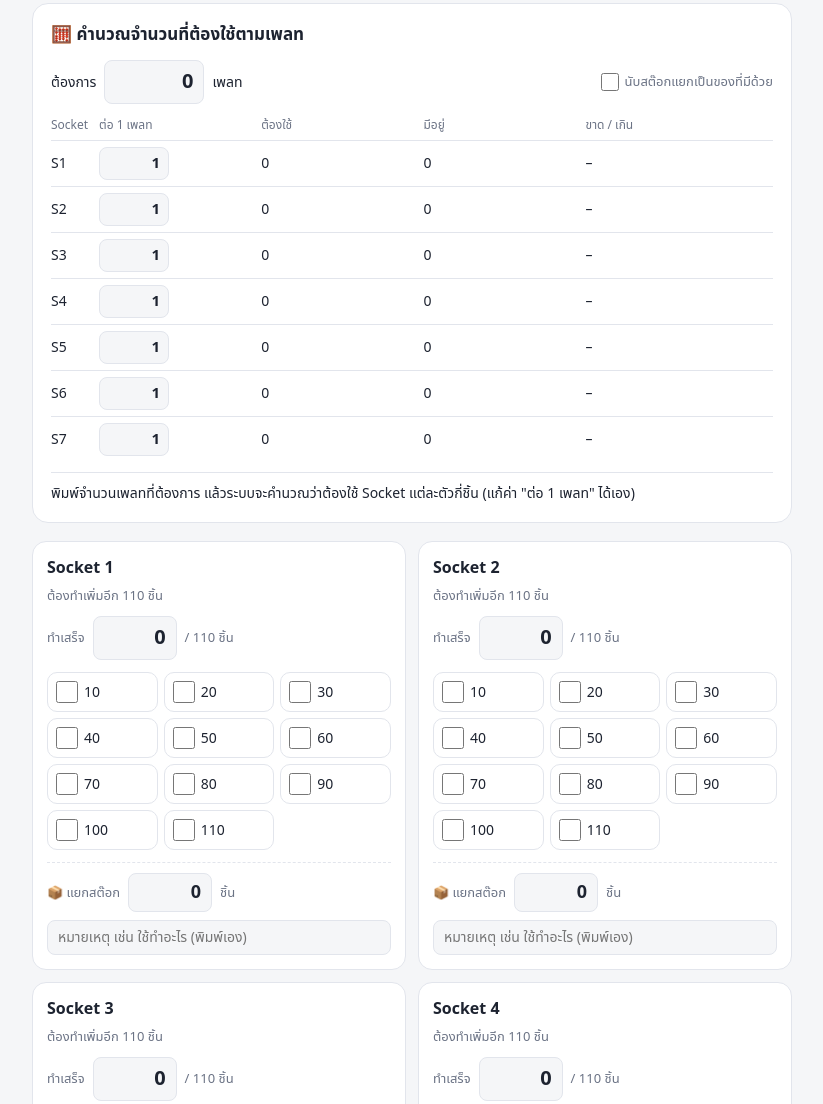
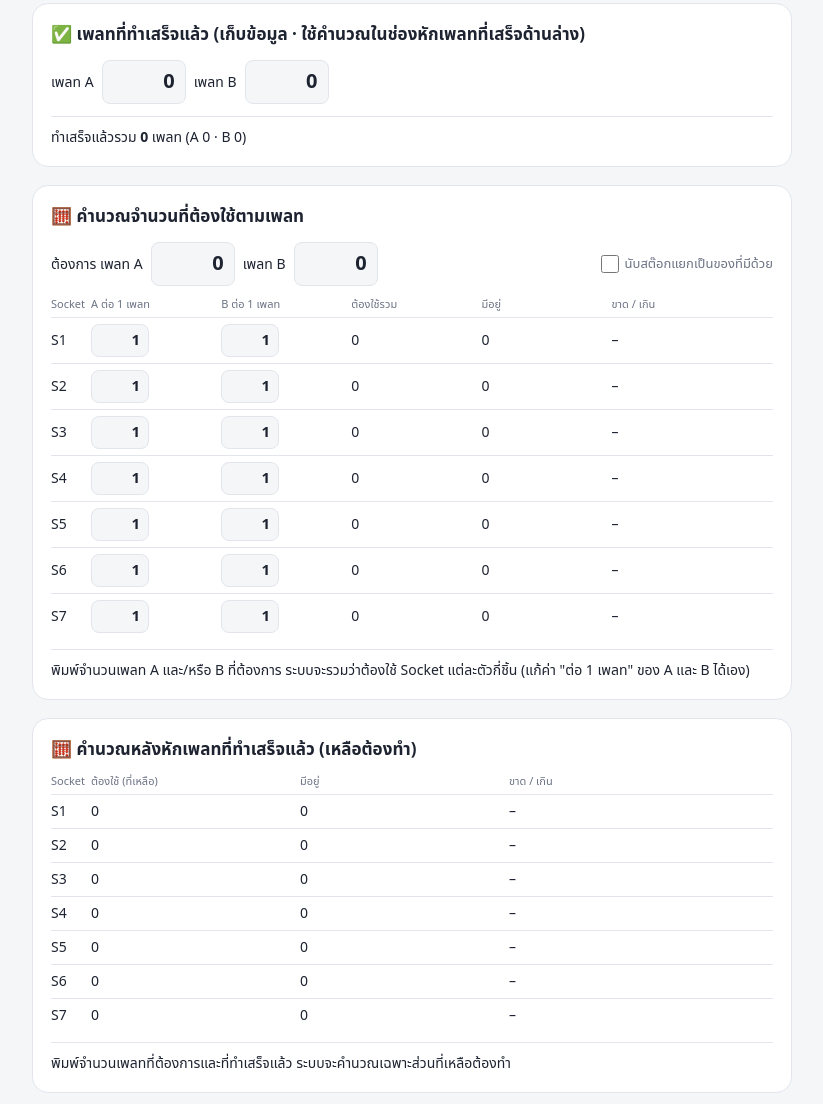
Before and after one commit to augustzaza22-glitch/socket, a plain HTML site: page index.html in a window 1280 px wide. Shown: the part 1109-2213 px from the top of the page, without its empty margins (228-1051 px from the left). Drawn offline with Linux system fonts and the light colour scheme.

Commit message:
Update index.html

```diff
--- a/index.html
+++ b/index.html
@@ -61,15 +61,16 @@ button{margin-top:18px;background:none;border:1px solid var(--line);color:var(--
 .srow .sv{font-weight:600;white-space:nowrap}.srow .snt{color:var(--muted)}
 .btn2{margin-left:6px}
 .planin{display:flex;align-items:center;gap:8px;flex-wrap:wrap;font-size:14px;margin-bottom:12px}
-.planin input.pn2{width:100px;font:inherit;font-size:20px;font-weight:600;padding:6px 10px;border:1px solid var(--line);border-radius:8px;background:var(--bg);color:var(--text);text-align:right}
+.planin input.pn2{width:84px;font:inherit;font-size:20px;font-weight:600;padding:6px 10px;border:1px solid var(--line);border-radius:8px;background:var(--bg);color:var(--text);text-align:right}
 .planin input:focus,.prow input:focus{outline:2px solid var(--acc);border-color:var(--acc)}
 label.pchk{width:auto;border:0;padding:0;margin-left:auto;font-size:13px;color:var(--muted)}
 label.pchk:has(input:checked){background:none;border:0}
 label.pchk input{width:18px;height:18px}
-.prow{display:grid;grid-template-columns:42px 1fr 1fr 1fr 1.2fr;gap:6px;align-items:center;padding:6px 0;border-top:1px solid var(--line);font-size:14px}
-.prow.ph{border-top:0;font-size:12px;color:var(--muted);padding-top:0}
-.prow input{width:100%;max-width:70px;font:inherit;font-size:15px;font-weight:600;padding:4px 8px;border:1px solid var(--line);border-radius:8px;background:var(--bg);color:var(--text);text-align:right}
+.prow{display:grid;grid-template-columns:34px 1fr 1fr 1fr 1fr 1.3fr;gap:6px;align-items:center;padding:6px 0;border-top:1px solid var(--line);font-size:14px}
+.prow.ph{border-top:0;font-size:11px;line-height:1.2;color:var(--muted);padding-top:0}
+.prow input{width:100%;max-width:58px;font:inherit;font-size:15px;font-weight:600;padding:4px 8px;border:1px solid var(--line);border-radius:8px;background:var(--bg);color:var(--text);text-align:right}
 .prow .okc{color:var(--ok);font-weight:600}.prow .shc{color:var(--warn);font-weight:600}
+.prow.p2{grid-template-columns:34px 1fr 1fr 1.3fr}
 .psum{font-size:14px;margin-top:10px;padding-top:10px;border-top:1px solid var(--line)}
 #copybox{display:none;margin-top:14px;background:var(--card);border:1px solid var(--line);border-radius:12px;padding:14px}
 #copybox textarea{width:100%;font-family:monospace;font-size:12px;background:var(--bg);color:var(--text);border:1px solid var(--line);border-radius:8px;padding:8px}
@@ -88,10 +89,15 @@ label.pchk input{width:18px;height:18px}
   </div>
   <div class="dash"><h2>📊 Dashboard สรุปผล</h2><div id="dash"></div></div>
   <div class="dash" id="stockpanel"><h2>📦 สต๊อกแยก (เก็บไว้ใช้อย่างอื่น)</h2><div id="stocksum"></div></div>
+  <div class="dash" id="donepanel"><h2>✅ เพลทที่ทำเสร็จแล้ว (เก็บข้อมูล · ใช้คำนวณในช่องหักเพลทที่เสร็จด้านล่าง)</h2>
+    <div class="planin"><span>เพลท A</span><input class="pn2" id="planDa" type="text" inputmode="numeric" autocomplete="off" aria-label="จำนวนเพลท A ที่ทำเสร็จแล้ว"><span>เพลท B</span><input class="pn2" id="planDb" type="text" inputmode="numeric" autocomplete="off" aria-label="จำนวนเพลท B ที่ทำเสร็จแล้ว"></div>
+    <div class="psum" id="donesum"></div></div>
   <div class="dash" id="planpanel"><h2>🧮 คำนวณจำนวนที่ต้องใช้ตามเพลท</h2>
-    <div class="planin"><span>ต้องการ</span><input class="pn2" id="planN" type="text" inputmode="numeric" autocomplete="off" aria-label="จำนวนเพลทที่ต้องการ"><span>เพลท</span>
+    <div class="planin"><span>ต้องการ เพลท A</span><input class="pn2" id="planNa" type="text" inputmode="numeric" autocomplete="off" aria-label="จำนวนเพลท A ที่ต้องการ"><span>เพลท B</span><input class="pn2" id="planNb" type="text" inputmode="numeric" autocomplete="off" aria-label="จำนวนเพลท B ที่ต้องการ">
       <label class="pchk"><input type="checkbox" id="planStock">นับสต๊อกแยกเป็นของที่มีด้วย</label></div>
     <div id="plantbl"></div><div class="psum" id="plansum"></div></div>
+  <div class="dash" id="planpanel2"><h2>🧮 คำนวณหลังหักเพลทที่ทำเสร็จแล้ว (เหลือต้องทำ)</h2>
+    <div id="plantbl2"></div><div class="psum" id="plansum2"></div></div>
   <div class="grid" id="grid"></div>
   <button id="export">⬇ ส่งออก Excel</button> <button id="reset">ล้างจำนวนที่ทำ</button><button id="resetstock" class="btn2">ล้างสต๊อกแยก</button>
   <div id="copybox">
@@ -132,10 +138,16 @@ function saveStock(i){
   });
 }
 const PKEY="socket-plan-v1";
-function normPlan(t){const o={n:0,per:Array(SOCKETS).fill(1),stock:false};
-  if(t&&typeof t==="object"){if(Number.isFinite(t.n))o.n=Math.max(0,Math.min(99999,Math.round(t.n)));
-    if(Array.isArray(t.per))for(let i=0;i<SOCKETS;i++)if(Number.isFinite(t.per[i]))o.per[i]=Math.max(0,Math.min(999,Math.round(t.per[i])));
-    o.stock=!!t.stock;}
+function normPlan(t){
+  const mk=()=>({n:0,done:0,per:Array(SOCKETS).fill(1)});
+  const o={a:mk(),b:mk(),stock:false,deduct:false};
+  const fill=(dst,src)=>{if(src&&typeof src==="object"){
+    if(Number.isFinite(src.n))dst.n=Math.max(0,Math.min(99999,Math.round(src.n)));
+    if(Number.isFinite(src.done))dst.done=Math.max(0,Math.min(99999,Math.round(src.done)));
+    if(Array.isArray(src.per))for(let i=0;i<SOCKETS;i++)if(Number.isFinite(src.per[i]))dst.per[i]=Math.max(0,Math.min(999,Math.round(src.per[i])));}};
+  if(t&&typeof t==="object"){
+    if(t.a||t.b){fill(o.a,t.a);fill(o.b,t.b);}else fill(o.a,t);
+    o.stock=!!t.stock;o.deduct=!!t.deduct;}
   return o;}
 let plan=normPlan(null);
 try{plan=normPlan(JSON.parse(localStorage.getItem(PKEY)||"null"));}catch(e){}
@@ -145,7 +157,7 @@ function savePlan(){
   if(!db)return;
   pendingP=true;const v=++verP;clearTimeout(timerP);
   timerP=setTimeout(async()=>{
-    try{await db.doc("tracker/plan").set({n:plan.n,per:plan.per,stock:plan.stock,t:Date.now()});
+    try{await db.doc("tracker/plan").set({a:plan.a,b:plan.b,stock:plan.stock,deduct:plan.deduct,t:Date.now()});
       setStatus("☁️ บันทึกแล้ว · ข้อมูลตรงกันทุกเครื่อง (มือถือ/คอมพิวเตอร์)");}
     catch(e){setStatus("⚠️ บันทึกขึ้นระบบไม่ได้ (อาจไม่มีสิทธิ์แก้ไข) — เก็บไว้ในเครื่องนี้");}
     if(verP===v)pendingP=false;
@@ -173,7 +185,7 @@ async function initDb(){
   let first=true;
   try{
     db.collection("tracker").onSnapshot(snap=>{
-      if(first&&snap.empty&&(state.some(x=>x>0)||stock.some(x=>x>0)||snote.some(Boolean)||plan.n>0)){first=false;save();saveStock();savePlan();setStatus("☁️ กำลังอัปโหลดข้อมูลในเครื่องนี้...");return;}
+      if(first&&snap.empty&&(state.some(x=>x>0)||stock.some(x=>x>0)||snote.some(Boolean)||plan.a.n>0||plan.b.n>0)){first=false;save();saveStock();savePlan();setStatus("☁️ กำลังอัปโหลดข้อมูลในเครื่องนี้...");return;}
       first=false;
       snap.docs.forEach(d=>{
         if(d.id==="plan"){if(!pendingP)plan=normPlan(d.data());try{localStorage.setItem(PKEY,JSON.stringify(plan));}catch(e){}return;}
@@ -230,45 +242,72 @@ function build(){
     cards.push({c,cnt,inp,boxes,sn,nt});grid.appendChild(c);
   });
 }
-const prefs=[];
+const prefs=[],prefs2=[],PK=["a","b"];
 function buildPlan(){
-  const t=$("plantbl");t.innerHTML='<div class="prow ph"><span>Socket</span><span>ต่อ 1 เพลท</span><span>ต้องใช้</span><span>มีอยู่</span><span>ขาด / เกิน</span></div>';
+  const t=$("plantbl");
+  t.innerHTML='<div class="prow ph"><span>Socket</span><span>A ต่อ 1 เพลท</span><span>B ต่อ 1 เพลท</span><span>ต้องใช้รวม</span><span>มีอยู่</span><span>ขาด / เกิน</span></div>';
   for(let i=0;i<SOCKETS;i++){
     const r=document.createElement("div");r.className="prow";
-    r.innerHTML='<span>S'+(i+1)+'</span><span><input type="text" inputmode="numeric" autocomplete="off"></span><span class="pneed"></span><span class="phave"></span><span class="pdiff"></span>';
-    const inp=r.querySelector("input");inp.setAttribute("aria-label","จำนวนชิ้นต่อ 1 เพลท Socket "+(i+1));
-    inp.onfocus=()=>inp.select();
-    inp.oninput=()=>{const raw=inp.value.replace(/\D/g,"").slice(0,3);plan.per[i]=Math.min(999,+raw||0);inp.value=raw===""?"":String(plan.per[i]);savePlan();update();};
-    inp.onblur=()=>{inp.value=plan.per[i];};
-    prefs.push({inp,need:r.querySelector(".pneed"),have:r.querySelector(".phave"),diff:r.querySelector(".pdiff")});
+    r.innerHTML='<span>S'+(i+1)+'</span><span><input data-k="a" type="text" inputmode="numeric" autocomplete="off"></span><span><input data-k="b" type="text" inputmode="numeric" autocomplete="off"></span><span class="pneed"></span><span class="phave"></span><span class="pdiff"></span>';
+    const ins={};
+    r.querySelectorAll("input").forEach(inp=>{const k=inp.dataset.k;ins[k]=inp;
+      inp.setAttribute("aria-label","จำนวนชิ้นต่อ 1 เพลท "+k.toUpperCase()+" Socket "+(i+1));
+      inp.onfocus=()=>inp.select();
+      inp.oninput=()=>{const raw=inp.value.replace(/\D/g,"").slice(0,3);plan[k].per[i]=Math.min(999,+raw||0);inp.value=raw===""?"":String(plan[k].per[i]);savePlan();update();};
+      inp.onblur=()=>{inp.value=plan[k].per[i];};});
+    prefs.push({ins,need:r.querySelector(".pneed"),have:r.querySelector(".phave"),diff:r.querySelector(".pdiff")});
     t.appendChild(r);
   }
-  const pn=$("planN");
-  pn.onfocus=()=>pn.select();
-  pn.oninput=()=>{const raw=pn.value.replace(/\D/g,"").slice(0,5);plan.n=+raw||0;pn.value=raw===""?"":String(plan.n);savePlan();update();};
-  pn.onblur=()=>{pn.value=plan.n;};
+  const t2=$("plantbl2");
+  t2.innerHTML='<div class="prow p2 ph"><span>Socket</span><span>ต้องใช้ (ที่เหลือ)</span><span>มีอยู่</span><span>ขาด / เกิน</span></div>';
+  for(let i=0;i<SOCKETS;i++){
+    const r=document.createElement("div");r.className="prow p2";
+    r.innerHTML='<span>S'+(i+1)+'</span><span class="pneed"></span><span class="phave"></span><span class="pdiff"></span>';
+    prefs2.push({need:r.querySelector(".pneed"),have:r.querySelector(".phave"),diff:r.querySelector(".pdiff")});
+    t2.appendChild(r);
+  }
+  PK.forEach(k=>{const pn=$("planN"+k);
+    pn.onfocus=()=>pn.select();
+    pn.oninput=()=>{const raw=pn.value.replace(/\D/g,"").slice(0,5);plan[k].n=+raw||0;pn.value=raw===""?"":String(plan[k].n);savePlan();update();};
+    pn.onblur=()=>{pn.value=plan[k].n;};
+    const pd=$("planD"+k);
+    pd.onfocus=()=>pd.select();
+    pd.oninput=()=>{const raw=pd.value.replace(/\D/g,"").slice(0,5);plan[k].done=+raw||0;pd.value=raw===""?"":String(plan[k].done);savePlan();update();};
+    pd.onblur=()=>{pd.value=plan[k].done;};});
   $("planStock").onchange=e=>{plan.stock=e.target.checked;savePlan();update();};
 }
-function planCalc(){
-  const N=plan.n;
-  return state.map((c,i)=>{const per=plan.per[i],need=N*per,have=c+(plan.stock?stock[i]:0);return {per,need,have,diff:have-need};});
+const eff=(k,d)=>d?Math.max(0,plan[k].n-plan[k].done):plan[k].n;
+function planCalc(d){
+  return state.map((c,i)=>{const na=eff("a",d)*plan.a.per[i],nb=eff("b",d)*plan.b.per[i],need=na+nb,have=c+(plan.stock?stock[i]:0);
+    return {pa:plan.a.per[i],pb:plan.b.per[i],na,nb,need,have,diff:have-need};});
 }
 function renderPlan(){
-  const rows=planCalc(),N=plan.n;
-  if(document.activeElement!==$("planN"))$("planN").value=N;
+  const rows=planCalc(),any=plan.a.n+plan.b.n>0;
+  PK.forEach(k=>{if(document.activeElement!==$("planN"+k))$("planN"+k).value=plan[k].n;
+    if(document.activeElement!==$("planD"+k))$("planD"+k).value=plan[k].done;});
+  $("donesum").innerHTML="ทำเสร็จแล้วรวม <b>"+(plan.a.done+plan.b.done)+"</b> เพลท (A "+plan.a.done+" · B "+plan.b.done+")";
   $("planStock").checked=plan.stock;
   rows.forEach((r,i)=>{const k=prefs[i];
-    if(document.activeElement!==k.inp)k.inp.value=r.per;
-    k.need.textContent=r.need;k.have.textContent=r.have;
-    k.diff.className="pdiff "+(N===0?"":(r.diff>=0?"okc":"shc"));
-    k.diff.textContent=N===0?"–":(r.diff>=0?"พอ (+"+r.diff+")":"ขาด "+(-r.diff));});
+    PK.forEach(x=>{if(document.activeElement!==k.ins[x])k.ins[x].value=plan[x].per[i];});
+    k.need.textContent=r.need;k.need.title="A "+r.na+" + B "+r.nb+"";
+    k.have.textContent=r.have;
+    k.diff.className="pdiff "+(any?(r.diff>=0?"okc":"shc"):"");
+    k.diff.textContent=any?(r.diff>=0?"พอ (+"+r.diff+")":"ขาด "+(-r.diff)):"–";});
   const totNeed=rows.reduce((a,r)=>a+r.need,0),short=rows.reduce((a,r)=>a+Math.max(0,r.need-r.have),0);
-  const poss=rows.filter(r=>r.per>0).map(r=>Math.floor(r.have/r.per));
+  const can=k=>{const v=rows.filter(r=>r[k]>0).map(r=>Math.floor(r.have/r[k]));return v.length?Math.min(...v):0;};
   let h;
-  if(N===0)h="พิมพ์จำนวนเพลทที่ต้องการ แล้วระบบจะคำนวณว่าต้องใช้ Socket แต่ละตัวกี่ชิ้น (แก้ค่า \"ต่อ 1 เพลท\" ได้เอง)";
+  if(!any)h="พิมพ์จำนวนเพลท A และ/หรือ B ที่ต้องการ ระบบจะรวมว่าต้องใช้ Socket แต่ละตัวกี่ชิ้น (แก้ค่า \"ต่อ 1 เพลท\" ของ A และ B ได้เอง)";
   else h="ใช้รวม <b>"+totNeed+"</b> ชิ้น · "+(short===0?'<span class="okc">ของที่มีพอทุก Socket ✓</span>':'<span class="shc">ขาดรวม '+short+' ชิ้น</span>')
-    +(poss.length?" · ตอนนี้ทำครบได้ <b>"+Math.min(...poss)+"</b> เพลท":"");
+    +"<br>ถ้าทำแยก: ของที่มีตอนนี้ทำเพลท A ได้ <b>"+can("pa")+"</b> เพลท · เพลท B ได้ <b>"+can("pb")+"</b> เพลท";
   $("plansum").innerHTML=h;
+  const r2=planCalc(true);
+  r2.forEach((r,i)=>{const k=prefs2[i];
+    k.need.textContent=r.need;k.need.title="A "+r.na+" + B "+r.nb;k.have.textContent=r.have;
+    k.diff.className="pdiff "+(any?(r.diff>=0?"okc":"shc"):"");
+    k.diff.textContent=any?(r.diff>=0?"พอ (+"+r.diff+")":"ขาด "+(-r.diff)):"–";});
+  const tn2=r2.reduce((a,r)=>a+r.need,0),sh2=r2.reduce((a,r)=>a+Math.max(0,r.need-r.have),0);
+  const rm=k=>"เพลท "+k.toUpperCase()+" เหลือต้องทำ <b>"+eff(k,true)+"</b> (ต้องการ "+plan[k].n+" · ทำแล้ว "+plan[k].done+")";
+  $("plansum2").innerHTML=any?rm("a")+"<br>"+rm("b")+"<br>ใช้รวม <b>"+tn2+"</b> ชิ้น · "+(sh2===0?'<span class="okc">ของที่มีพอทุก Socket ✓</span>':'<span class="shc">ขาดรวม '+sh2+' ชิ้น</span>'):"พิมพ์จำนวนเพลทที่ต้องการและที่ทำเสร็จแล้ว ระบบจะคำนวณเฉพาะส่วนที่เหลือต้องทำ";
 }
 function update(){
   cards.forEach((k,i)=>{const n=state[i];
@@ -328,15 +367,18 @@ function buildRows(){
   const stk=[["Socket","สต๊อกแยก (ชิ้น)","หมายเหตุ","ทำเสร็จ (ชิ้น)","ทำเสร็จ + สต๊อก (ชิ้น)"]];
   state.forEach((c,i)=>stk.push(["Socket "+(i+1),stock[i],snote[i],c,c+stock[i]]));
   stk.push(["รวม",stock.reduce((a,b)=>a+b,0),"",tot,tot+stock.reduce((a,b)=>a+b,0)]);
-  const pl=[["จำนวนเพลทที่ต้องการ",plan.n,plan.stock?"(นับสต๊อกแยกเป็นของที่มี)":"(ไม่นับสต๊อกแยก)"],[],["Socket","ต่อ 1 เพลท (ชิ้น)","ต้องใช้ (ชิ้น)","มีอยู่ (ชิ้น)","คงเหลือ(+) / ขาด(−)"]];
-  planCalc().forEach((r,i)=>pl.push(["Socket "+(i+1),r.per,r.need,r.have,r.diff]));
-  return {sum,det,stk,pl};
+  const pl=[["เพลท A ที่ต้องการ",plan.a.n,"เพลท B ที่ต้องการ",plan.b.n,plan.stock?"(นับสต๊อกแยกเป็นของที่มี)":"(ไม่นับสต๊อกแยก)"],[],["Socket","A ต่อ 1 เพลท","B ต่อ 1 เพลท","ต้องใช้สำหรับ A","ต้องใช้สำหรับ B","ต้องใช้รวม","มีอยู่","คงเหลือ(+) / ขาด(−)"]];
+  planCalc().forEach((r,i)=>pl.push(["Socket "+(i+1),r.pa,r.pb,r.na,r.nb,r.need,r.have,r.diff]));
+  pl.push([],["คำนวณหลังหักเพลทที่ทำเสร็จแล้ว (เหลือต้องทำ)","A เหลือ",eff("a",true),"B เหลือ",eff("b",true)],["Socket","A ต่อ 1 เพลท","B ต่อ 1 เพลท","ต้องใช้สำหรับ A","ต้องใช้สำหรับ B","ต้องใช้รวม","มีอยู่","คงเหลือ(+) / ขาด(−)"]);
+  planCalc(true).forEach((r,i)=>pl.push(["Socket "+(i+1),r.pa,r.pb,r.na,r.nb,r.need,r.have,r.diff]));
+  const dn=[["","ทำเสร็จแล้ว (เพลท)"],["เพลท A",plan.a.done],["เพลท B",plan.b.done],["รวม",plan.a.done+plan.b.done]];
+  return {sum,det,stk,pl,dn};
 }
 function showCopy(note){
-  const {sum,det,stk,pl}=buildRows();
+  const {sum,det,stk,pl,dn}=buildRows();
   $("copynote").textContent=note;
   const t=$("copytxt");
-  t.value=sum.concat([[]],det,[[]],stk,[[]],pl).map(r=>r.join("\t")).join("\n");
+  t.value=sum.concat([[]],det,[[]],stk,[[]],pl,[[]],dn).map(r=>r.join("\t")).join("\n");
   $("copybox").style.display="block";
   $("copybtn").textContent="คัดลอก";
   t.focus();t.select();
@@ -349,15 +391,17 @@ $("copybtn").onclick=async()=>{
 };
 $("export").onclick=async()=>{
   if(typeof XLSX==="undefined"){showCopy("สร้างไฟล์ Excel ไม่ได้ — กด \"คัดลอก\" แล้วไปวางใน Excel ช่อง A1");return;}
-  const {sum,det,stk,pl}=buildRows();
+  const {sum,det,stk,pl,dn}=buildRows();
   const wb=XLSX.utils.book_new();
   const w1=XLSX.utils.aoa_to_sheet(sum);w1["!cols"]=[{wch:44},{wch:16},{wch:16},{wch:16},{wch:18}];
   XLSX.utils.book_append_sheet(wb,w1,"สรุป");
   XLSX.utils.book_append_sheet(wb,XLSX.utils.aoa_to_sheet(det),"รายละเอียด");
   const w3=XLSX.utils.aoa_to_sheet(stk);w3["!cols"]=[{wch:14},{wch:16},{wch:36},{wch:16},{wch:22}];
   XLSX.utils.book_append_sheet(wb,w3,"สต๊อกแยก");
-  const w4=XLSX.utils.aoa_to_sheet(pl);w4["!cols"]=[{wch:22},{wch:18},{wch:16},{wch:16},{wch:22}];
+  const w4=XLSX.utils.aoa_to_sheet(pl);w4["!cols"]=[{wch:18},{wch:14},{wch:14},{wch:16},{wch:16},{wch:14},{wch:12},{wch:20}];
   XLSX.utils.book_append_sheet(wb,w4,"คำนวณเพลท");
+  const w5=XLSX.utils.aoa_to_sheet(dn);w5["!cols"]=[{wch:14},{wch:20}];
+  XLSX.utils.book_append_sheet(wb,w5,"เพลทที่ทำเสร็จ");
   const buf=XLSX.write(wb,{type:"array",bookType:"xlsx"});
   const d=new Date(),pad=n=>String(n).padStart(2,"0");
   const name="socket-"+d.getFullYear()+pad(d.getMonth()+1)+pad(d.getDate())+".xlsx";
```
